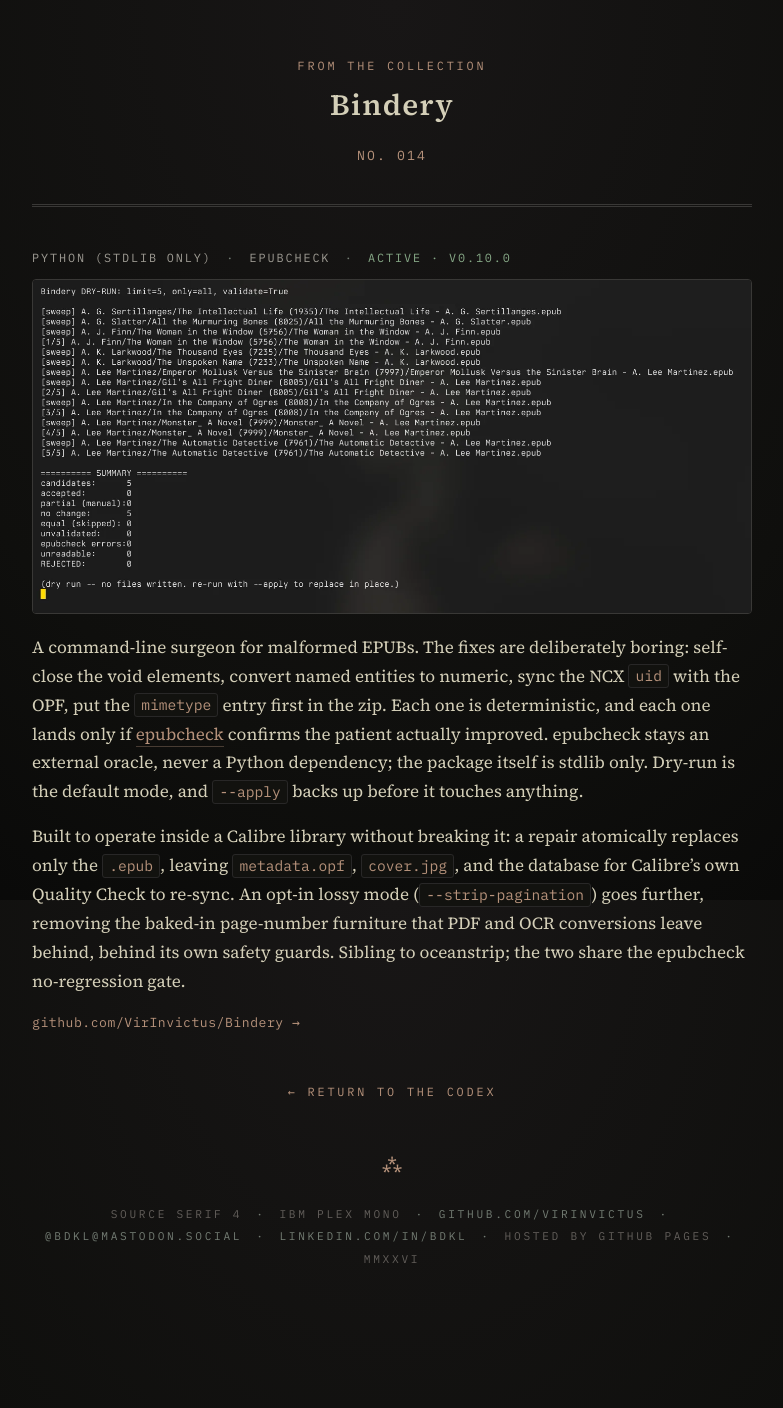
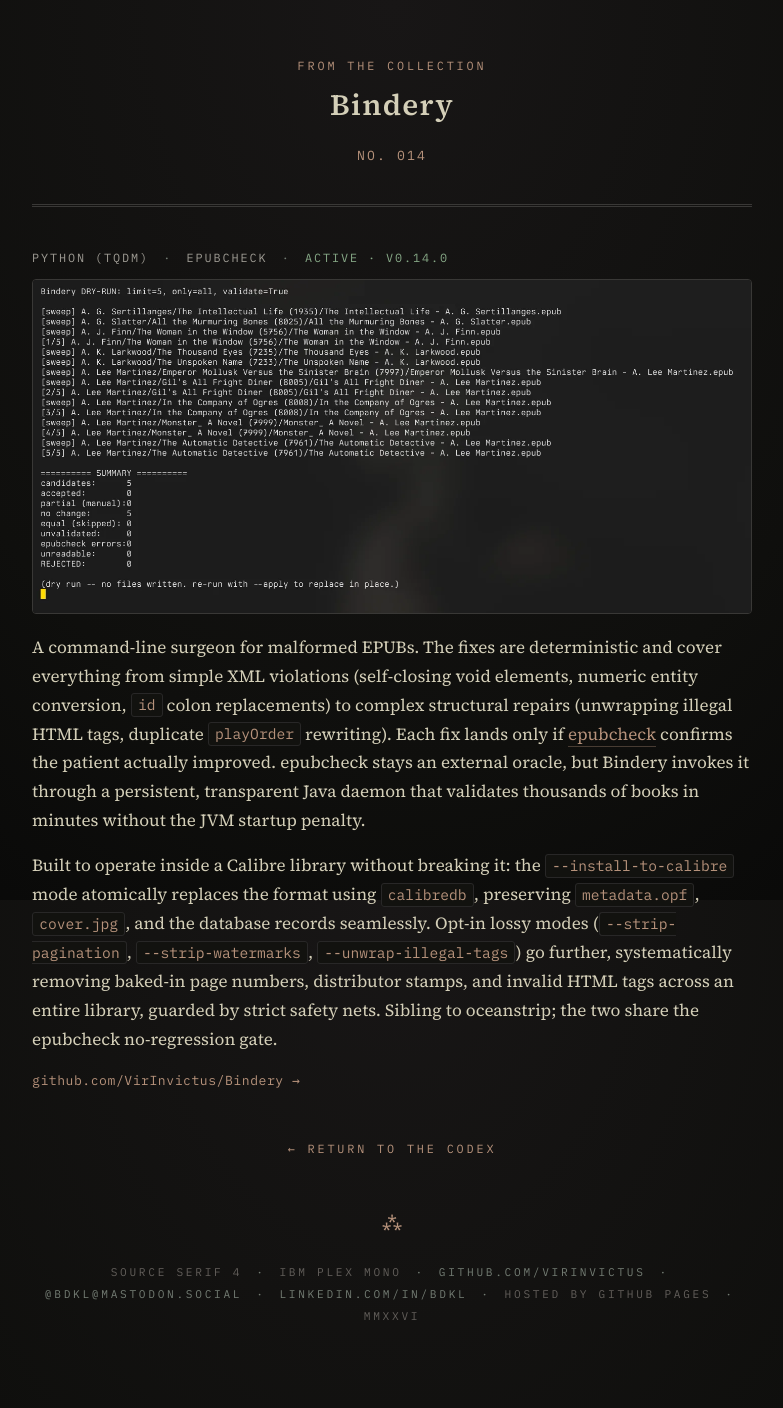
Before and after one commit to VirInvictus/VirInvictus.github.io, a Jekyll site: the page built from codex/bindery.md, in a window 1280 px wide. Shown: the whole page, without its empty margins (248-1031 px from the left). Built offline with Jekyll 4.4.1, drawn with Linux system fonts in a browser that asks for light colours; before the commit the page ends 1350 px from its top, so only the background shows below that.

Commit message:
docs(bindery): update portfolio descriptions to match v0.14.0 features

```diff
--- a/codex/bindery.md
+++ b/codex/bindery.md
@@ -2,18 +2,18 @@
 layout: codex
 title: "Bindery"
 codex_num: "No. 014"
-description: "A command-line surgeon for malformed EPUBs. The fixes are deliberately boring: self-close the void elements, convert named entities to numeric"
+description: "A command-line surgeon for malformed EPUBs. Evaluates thousands of books in minutes via a persistent Java daemon, safely unwrapping illegal HTML and cleanly installing repairs natively into Calibre."
 permalink: /codex/bindery/
 ---
 
-<p class="codex-meta">Python (stdlib only) <span class="stack-sep">·</span> epubcheck <span class="stack-sep">·</span> <span class="status">active · v0.10.0</span></p>
+<p class="codex-meta">Python (tqdm) <span class="stack-sep">·</span> epubcheck <span class="stack-sep">·</span> <span class="status">active · v0.14.0</span></p>
 
 <div class="codex-plate">
   <img src="{{ '/assets/img/bindery-sweep.webp' | relative_url }}" alt="Bindery's dry-run library sweep: per-book epubcheck results above a summary table ending in 'no files written'" loading="lazy">
 </div>
 
-A command-line surgeon for malformed EPUBs. The fixes are deliberately boring: self-close the void elements, convert named entities to numeric, sync the NCX `uid` with the OPF, put the `mimetype` entry first in the zip. Each one is deterministic, and each one lands only if [epubcheck](https://github.com/w3c/epubcheck) confirms the patient actually improved. epubcheck stays an external oracle, never a Python dependency; the package itself is stdlib only. Dry-run is the default mode, and `--apply` backs up before it touches anything.
+A command-line surgeon for malformed EPUBs. The fixes are deterministic and cover everything from simple XML violations (self-closing void elements, numeric entity conversion, `id` colon replacements) to complex structural repairs (unwrapping illegal HTML tags, duplicate `playOrder` rewriting). Each fix lands only if [epubcheck](https://github.com/w3c/epubcheck) confirms the patient actually improved. epubcheck stays an external oracle, but Bindery invokes it through a persistent, transparent Java daemon that validates thousands of books in minutes without the JVM startup penalty.
 
-Built to operate inside a Calibre library without breaking it: a repair atomically replaces only the `.epub`, leaving `metadata.opf`, `cover.jpg`, and the database for Calibre's own Quality Check to re-sync. An opt-in lossy mode (`--strip-pagination`) goes further, removing the baked-in page-number furniture that PDF and OCR conversions leave behind, behind its own safety guards. Sibling to oceanstrip; the two share the epubcheck no-regression gate.
+Built to operate inside a Calibre library without breaking it: the `--install-to-calibre` mode atomically replaces the format using `calibredb`, preserving `metadata.opf`, `cover.jpg`, and the database records seamlessly. Opt-in lossy modes (`--strip-pagination`, `--strip-watermarks`, `--unwrap-illegal-tags`) go further, systematically removing baked-in page numbers, distributor stamps, and invalid HTML tags across an entire library, guarded by strict safety nets. Sibling to oceanstrip; the two share the epubcheck no-regression gate.
 
 <p class="codex-link"><a href="https://github.com/VirInvictus/Bindery">github.com/VirInvictus/Bindery →</a></p>
```
Also changed, not shown: README.md (+2 -2 lines).
